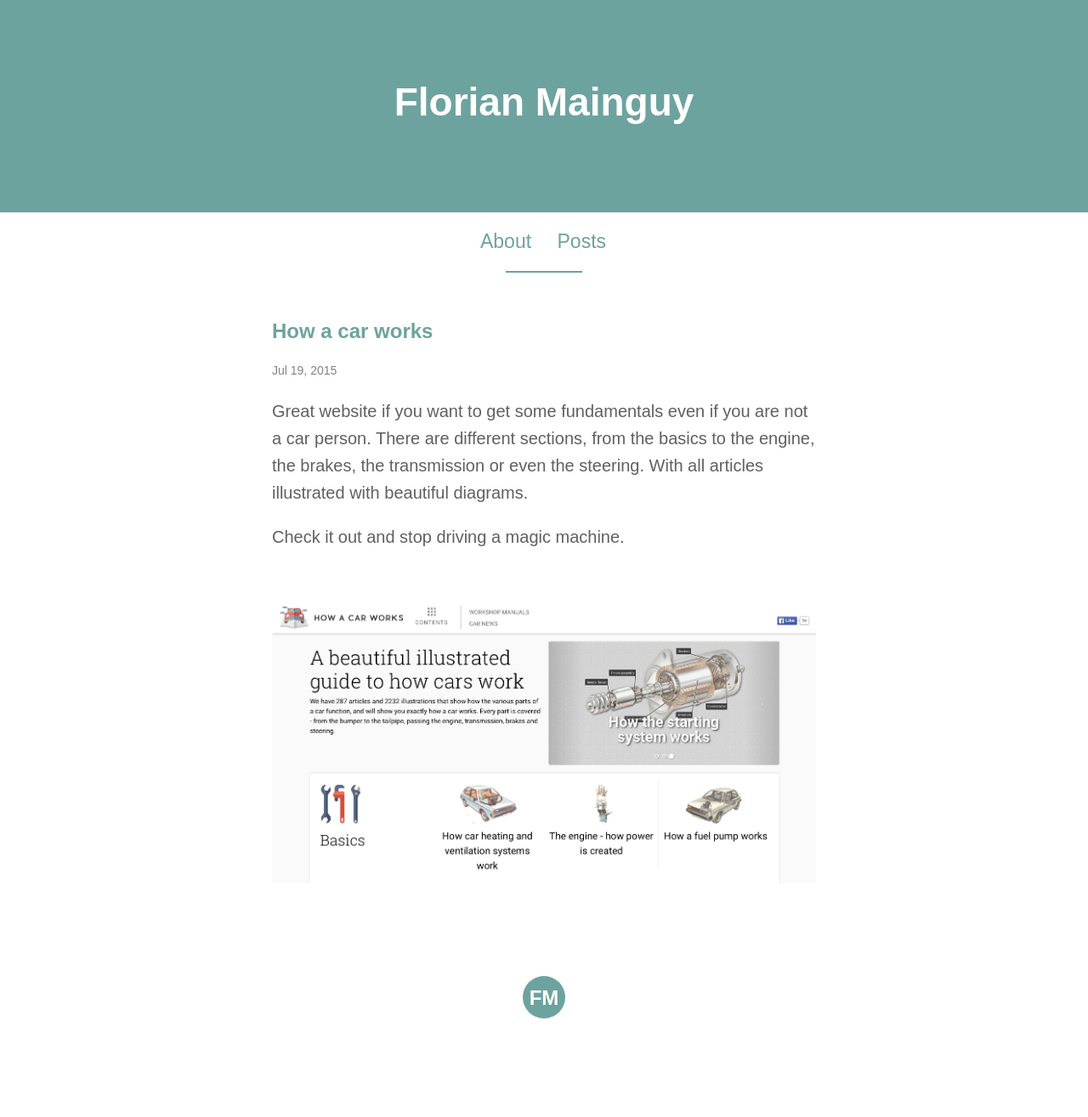
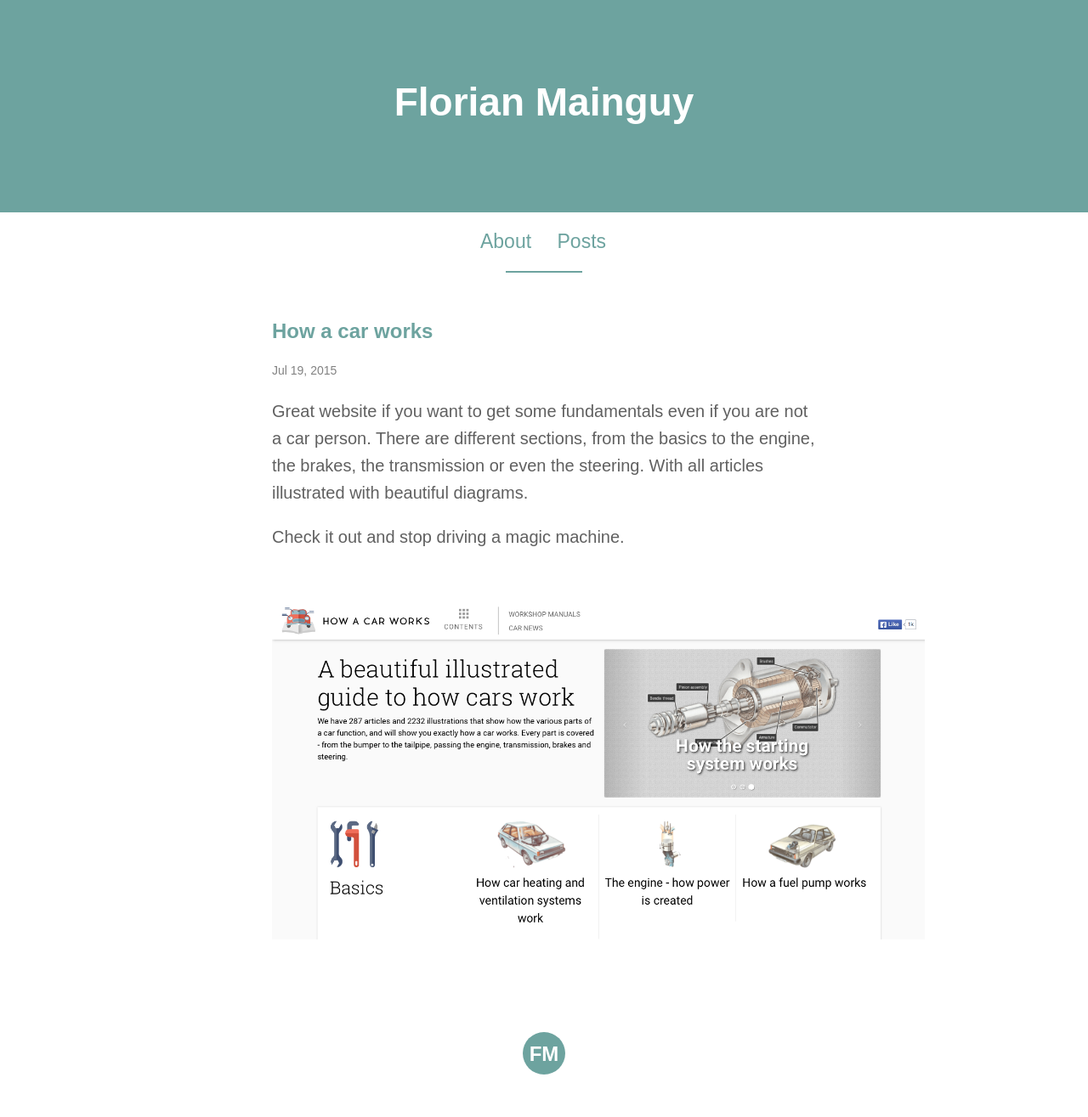
Before and after one commit to florianmainguy/florianmainguy.github.io, a Jekyll site: the page built from _posts/2015-07-19-how-a-car-works.markdown, in a window 1280 px wide. Shown: the whole page at 85% size. Built offline with Jekyll 4.4.1, drawn with Linux system fonts in a browser that asks for light colours; before the commit the page ends 1249 px from its top, so only the background shows below that.

Commit message:
img media

```diff
--- a/_sass/_base.scss
+++ b/_sass/_base.scss
@@ -8,9 +8,12 @@
   -webkit-text-size-adjust: 100%; }
 
 img {
-    max-width: 100%;
+    max-width: 120%;
     height:auto;
     margin: 40px auto;
+}
+@media(max-width: 600px) {
+    max-width: 100%;
 }
 /**
  * Links
```
